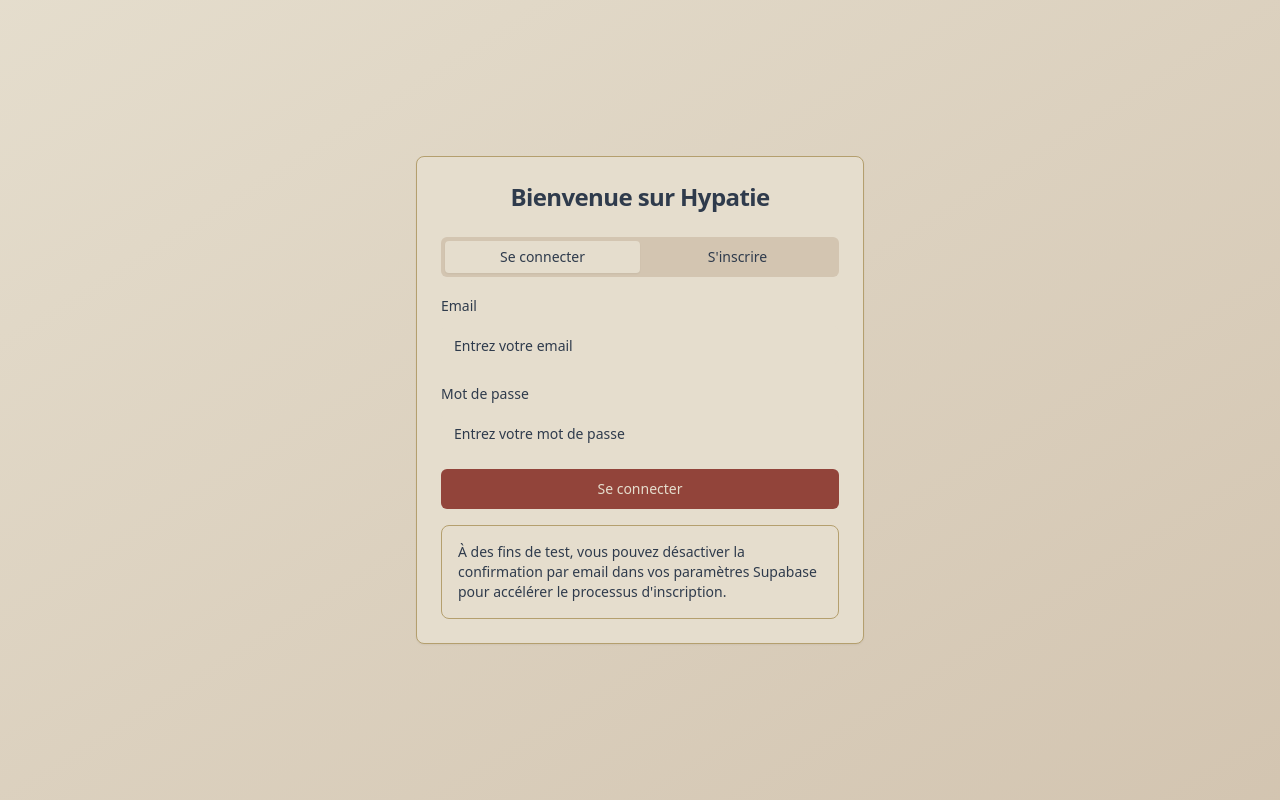
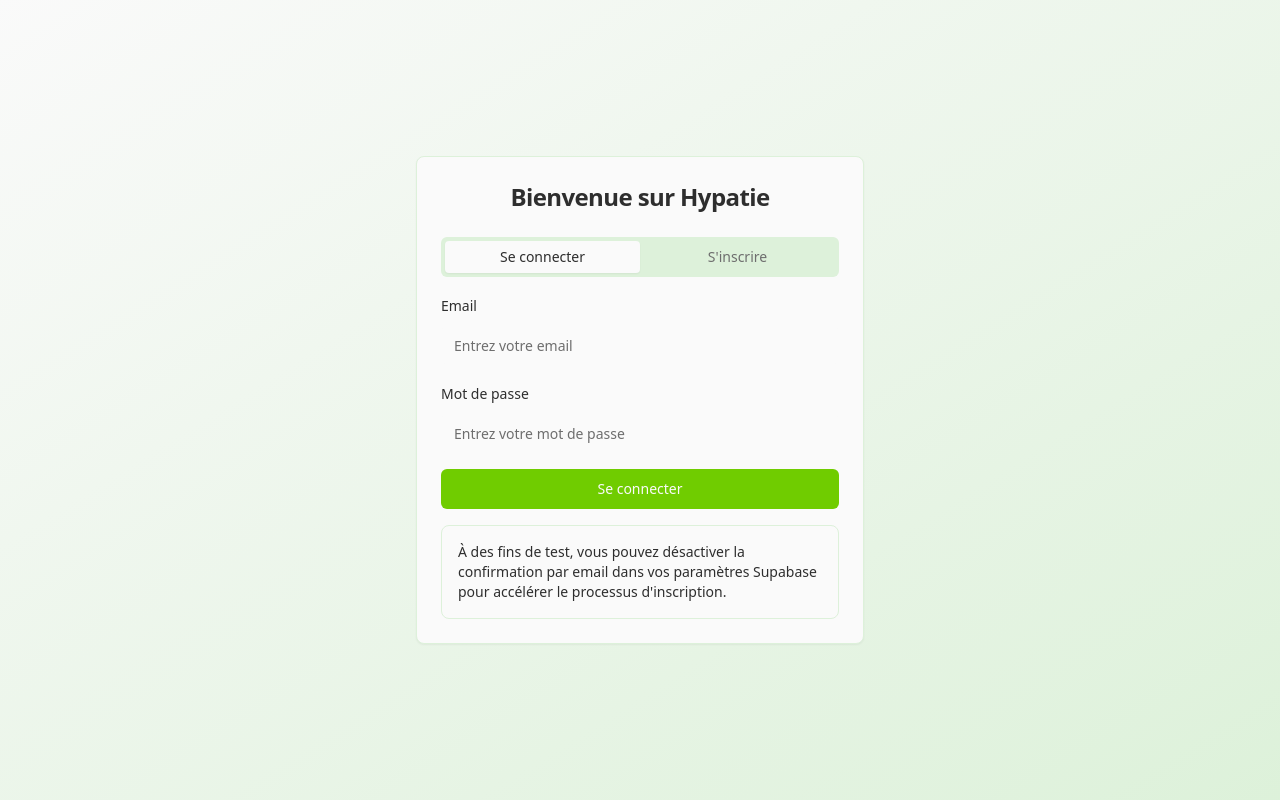
Before and after one commit to loulalou/talk-verify-ai-mobile, a React (Vite) app: page /auth in a window 1280 px wide. Built offline with nearby package versions, Linux system fonts and the light colour scheme.

Commit message:
Update UI colors
Apply new color palette to UI components.

```diff
--- a/src/index.css
+++ b/src/index.css
@@ -8,51 +8,58 @@ All colors MUST be HSL.
 
 @layer base {
   :root {
-    /* Elegant Ancient Color Palette */
-    --background: 41 31% 85%; /* #e5dac5 fond clair élégant */
-    --foreground: 214 24% 24%; /* #2e3a49 texte principal raffiné */
+    /* Duolingo-Inspired Color Palette */
+    --background: 0 0% 98%; /* #f9f9f9 blanc doux */
+    --foreground: 0 0% 18%; /* #2e2e2e anthracite */
 
-    --card: 41 31% 85%;
-    --card-foreground: 214 24% 24%;
+    --card: 0 0% 98%;
+    --card-foreground: 0 0% 18%;
 
-    --popover: 41 31% 85%;
-    --popover-foreground: 214 24% 24%;
+    --popover: 0 0% 98%;
+    --popover-foreground: 0 0% 18%;
 
-    --primary: 7 43% 40%; /* #8c3e38 boutons classiques */
-    --primary-foreground: 41 31% 85%;
+    --primary: 87 100% 40%; /* #58cc02 vert Duolingo vivant */
+    --primary-foreground: 0 0% 98%;
 
-    --secondary: 75 20% 36%; /* #5c6b4c effet classique alternatif */
-    --secondary-foreground: 41 31% 85%;
+    --secondary: 112 46% 90%; /* #e8f5e1 vert menthe très clair */
+    --secondary-foreground: 0 0% 18%;
 
-    --muted: 35 28% 76%; /* #d2b58d texture ancienne alternative */
-    --muted-foreground: 214 24% 24%;
+    --muted: 112 46% 90%; /* #e8f5e1 vert menthe très clair */
+    --muted-foreground: 0 0% 43%; /* #6d6d6d gris doux */
 
-    --accent: 42 32% 57%; /* #b99f67 effet doré subtil */
-    --accent-foreground: 214 24% 24%;
+    --accent: 51 100% 50%; /* #ffd400 jaune énergie */
+    --accent-foreground: 0 0% 18%;
 
-    --destructive: 0 84% 60%;
-    --destructive-foreground: 41 31% 85%;
+    --destructive: 0 79% 67%; /* #ff5757 rouge corail */
+    --destructive-foreground: 0 0% 98%;
 
-    --border: 42 32% 57%;
-    --input: 41 31% 85%;
-    --ring: 42 32% 57%;
+    --success: 125 93% 85%; /* #b9fbc0 vert pastel */
+    --success-foreground: 0 0% 18%;
 
-    /* Enhanced Design System */
-    --elegant-primary: 7 43% 40%; /* #8c3e38 */
-    --elegant-secondary: 75 20% 36%; /* #5c6b4c */
-    --elegant-accent: 42 32% 57%; /* #b99f67 */
-    --elegant-background: 41 31% 85%; /* #e5dac5 */
-    --elegant-surface: 35 28% 76%; /* #d2b58d */
+    --info: 203 89% 68%; /* #62b6f2 bleu ciel doux */
+    --info-foreground: 0 0% 98%;
 
-    /* Gradients with elegant tones */
-    --gradient-primary: linear-gradient(135deg, hsl(var(--elegant-primary)), hsl(var(--elegant-accent)));
-    --gradient-surface: linear-gradient(180deg, hsl(var(--elegant-background)), hsl(var(--elegant-surface)));
-    --gradient-accent: linear-gradient(135deg, hsl(var(--elegant-accent)), hsl(var(--elegant-primary)));
+    --border: 112 46% 90%;
+    --input: 0 0% 98%;
+    --ring: 87 100% 40%;
 
-    /* Refined shadows */
-    --shadow-elegant: 0 4px 20px hsla(var(--elegant-primary), 0.15);
-    --shadow-soft: 0 2px 10px hsla(var(--elegant-accent), 0.2);
-    --shadow-refined: 0 8px 30px hsla(var(--foreground), 0.1);
+    /* Enhanced Design System with Duolingo colors */
+    --duolingo-primary: 87 100% 40%; /* #58cc02 */
+    --duolingo-accent: 51 100% 50%; /* #ffd400 */
+    --duolingo-surface: 112 46% 90%; /* #e8f5e1 */
+    --duolingo-background: 0 0% 98%; /* #f9f9f9 */
+    --duolingo-text-primary: 0 0% 18%; /* #2e2e2e */
+    --duolingo-text-secondary: 0 0% 43%; /* #6d6d6d */
+
+    /* Gradients with Duolingo tones */
+    --gradient-primary: linear-gradient(135deg, hsl(var(--duolingo-primary)), hsl(var(--duolingo-accent)));
+    --gradient-surface: linear-gradient(180deg, hsl(var(--duolingo-background)), hsl(var(--duolingo-surface)));
+    --gradient-accent: linear-gradient(135deg, hsl(var(--duolingo-accent)), hsl(var(--duolingo-primary)));
+
+    /* Modern shadows */
+    --shadow-elegant: 0 4px 20px hsla(var(--duolingo-primary), 0.15);
+    --shadow-soft: 0 2px 10px hsla(var(--duolingo-accent), 0.2);
+    --shadow-refined: 0 8px 30px hsla(var(--foreground), 0.08);
 
     /* Smooth transitions */
     --transition-smooth: all 0.3s cubic-bezier(0.4, 0, 0.2, 1);
@@ -60,54 +67,60 @@ All colors MUST be HSL.
 
     --radius: 0.5rem;
 
-    --sidebar-background: 41 31% 85%;
-    --sidebar-foreground: 214 24% 24%;
-    --sidebar-primary: 7 43% 40%;
-    --sidebar-primary-foreground: 41 31% 85%;
-    --sidebar-accent: 42 32% 57%;
-    --sidebar-accent-foreground: 214 24% 24%;
-    --sidebar-border: 42 32% 57%;
-    --sidebar-ring: 42 32% 57%;
+    --sidebar-background: 0 0% 98%;
+    --sidebar-foreground: 0 0% 18%;
+    --sidebar-primary: 87 100% 40%;
+    --sidebar-primary-foreground: 0 0% 98%;
+    --sidebar-accent: 112 46% 90%;
+    --sidebar-accent-foreground: 0 0% 18%;
+    --sidebar-border: 112 46% 90%;
+    --sidebar-ring: 87 100% 40%;
   }
 
   .dark {
-    /* Dark mode with elegant tones */
-    --background: 214 24% 12%; /* Version sombre de #2e3a49 */
-    --foreground: 41 31% 85%; /* #e5dac5 pour le texte */
+    /* Dark mode with Duolingo tones */
+    --background: 0 0% 8%; /* #141414 fond sombre */
+    --foreground: 0 0% 95%; /* #f2f2f2 texte clair */
 
-    --card: 214 24% 15%;
-    --card-foreground: 41 31% 85%;
+    --card: 0 0% 12%;
+    --card-foreground: 0 0% 95%;
 
-    --popover: 214 24% 15%;
-    --popover-foreground: 41 31% 85%;
+    --popover: 0 0% 12%;
+    --popover-foreground: 0 0% 95%;
 
-    --primary: 7 43% 50%; /* Bouton plus lumineux en mode sombre */
-    --primary-foreground: 41 31% 85%;
+    --primary: 87 100% 45%; /* Vert Duolingo plus lumineux */
+    --primary-foreground: 0 0% 8%;
 
-    --secondary: 75 20% 45%; /* Secondaire plus lumineux */
-    --secondary-foreground: 41 31% 85%;
+    --secondary: 112 30% 20%; /* Vert sombre */
+    --secondary-foreground: 0 0% 95%;
 
-    --muted: 214 24% 18%;
-    --muted-foreground: 42 32% 65%;
+    --muted: 0 0% 15%;
+    --muted-foreground: 0 0% 65%; /* Gris moyen */
 
-    --accent: 42 32% 67%; /* Accent plus lumineux */
-    --accent-foreground: 214 24% 15%;
+    --accent: 51 100% 55%; /* Jaune plus lumineux */
+    --accent-foreground: 0 0% 8%;
 
-    --destructive: 0 84% 60%;
-    --destructive-foreground: 41 31% 85%;
+    --destructive: 0 79% 67%;
+    --destructive-foreground: 0 0% 95%;
 
-    --border: 214 24% 20%;
-    --input: 214 24% 18%;
-    --ring: 42 32% 67%;
+    --success: 125 50% 30%;
+    --success-foreground: 0 0% 95%;
 
-    --sidebar-background: 214 24% 12%;
-    --sidebar-foreground: 41 31% 85%;
-    --sidebar-primary: 7 43% 50%;
-    --sidebar-primary-foreground: 41 31% 85%;
-    --sidebar-accent: 214 24% 18%;
-    --sidebar-accent-foreground: 42 32% 67%;
-    --sidebar-border: 214 24% 20%;
-    --sidebar-ring: 42 32% 67%;
+    --info: 203 89% 68%;
+    --info-foreground: 0 0% 8%;
+
+    --border: 0 0% 20%;
+    --input: 0 0% 15%;
+    --ring: 87 100% 45%;
+
+    --sidebar-background: 0 0% 8%;
+    --sidebar-foreground: 0 0% 95%;
+    --sidebar-primary: 87 100% 45%;
+    --sidebar-primary-foreground: 0 0% 8%;
+    --sidebar-accent: 0 0% 15%;
+    --sidebar-accent-foreground: 0 0% 95%;
+    --sidebar-border: 0 0% 20%;
+    --sidebar-ring: 87 100% 45%;
   }
 }
 
--- a/tailwind.config.ts
+++ b/tailwind.config.ts
@@ -52,11 +52,20 @@ export default {
 					DEFAULT: 'hsl(var(--card))',
 					foreground: 'hsl(var(--card-foreground))'
 				},
-				'ai-primary': 'hsl(var(--ai-primary))',
-				'ai-secondary': 'hsl(var(--ai-secondary))',
-				'ai-accent': 'hsl(var(--ai-accent))',
-				'ai-surface': 'hsl(var(--ai-surface))',
-				'ai-surface-elevated': 'hsl(var(--ai-surface-elevated))',
+				success: {
+					DEFAULT: 'hsl(var(--success))',
+					foreground: 'hsl(var(--success-foreground))'
+				},
+				info: {
+					DEFAULT: 'hsl(var(--info))',
+					foreground: 'hsl(var(--info-foreground))'
+				},
+				'duolingo-primary': 'hsl(var(--duolingo-primary))',
+				'duolingo-accent': 'hsl(var(--duolingo-accent))',
+				'duolingo-surface': 'hsl(var(--duolingo-surface))',
+				'duolingo-background': 'hsl(var(--duolingo-background))',
+				'duolingo-text-primary': 'hsl(var(--duolingo-text-primary))',
+				'duolingo-text-secondary': 'hsl(var(--duolingo-text-secondary))',
 				sidebar: {
 					DEFAULT: 'hsl(var(--sidebar-background))',
 					foreground: 'hsl(var(--sidebar-foreground))',
```
